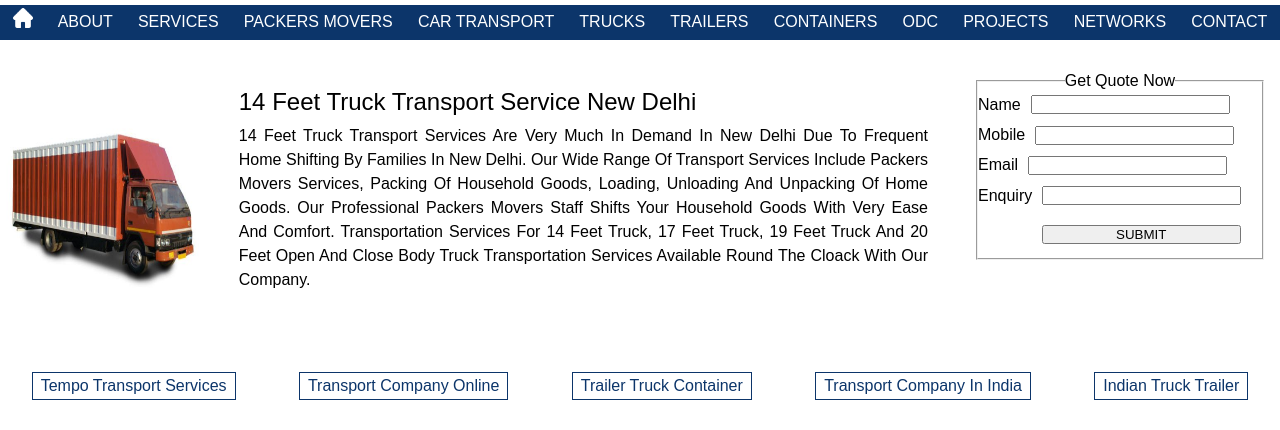
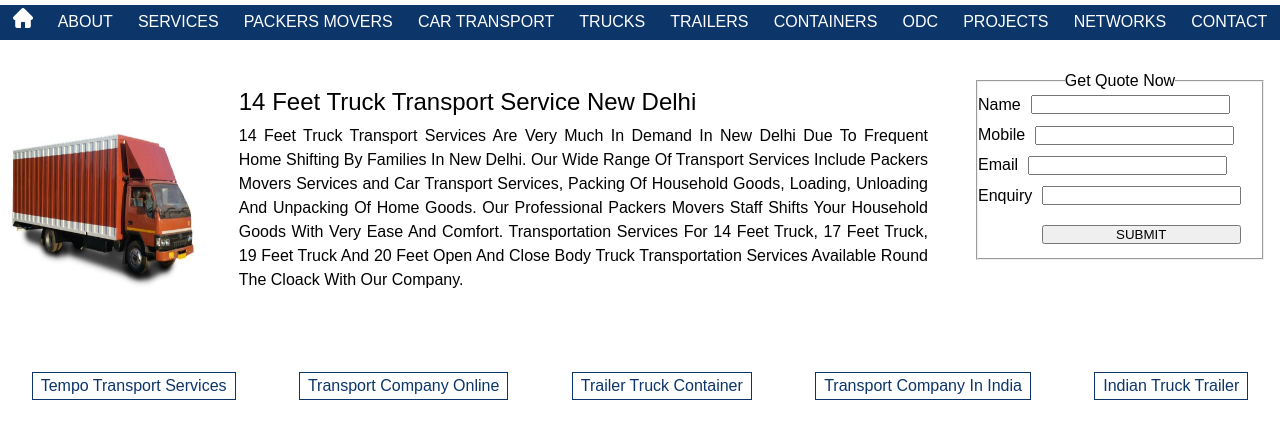
Before and after one commit to Balkara-Technologies/int, a PHP site: page /14-feet-truck-service-in-new-delhi.php in a window 1280 px wide. Shown: the part 171-601 px from the top of the page. Run offline with PHP 8.4, Linux system fonts and the light colour scheme.

Commit message:
update by amit
14 feet truck services in new delhi file

```diff
--- a/14-feet-truck-service-in-new-delhi.php
+++ b/14-feet-truck-service-in-new-delhi.php
@@ -57,7 +57,7 @@
                         <div class="about-para">
                             <p>
                                 14 Feet Truck Transport Services Are Very Much In Demand In New Delhi Due To Frequent Home Shifting By Families In New Delhi.
-                                Our Wide Range Of Transport Services Include Packers Movers Services, Packing Of Household Goods, Loading, Unloading
+                                Our Wide Range Of Transport Services Include Packers Movers Services and Car Transport Services, Packing Of Household Goods, Loading, Unloading
                                 And Unpacking Of Home Goods. Our Professional Packers Movers Staff Shifts Your Household Goods With Very Ease And
                                 Comfort. Transportation Services For 14 Feet Truck, 17 Feet Truck, 19 Feet Truck And 20 Feet Open And Close Body
                                 Truck Transportation Services Available Round The Cloack With Our Company.
```
